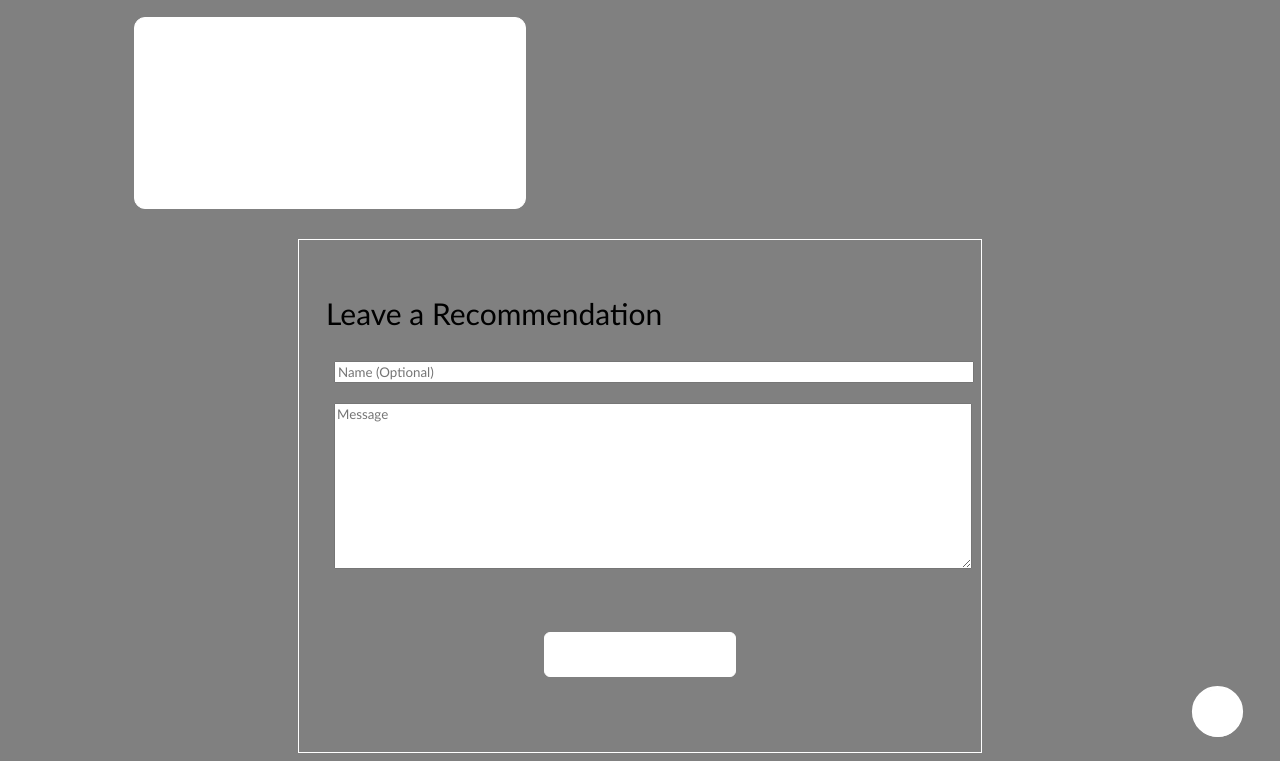
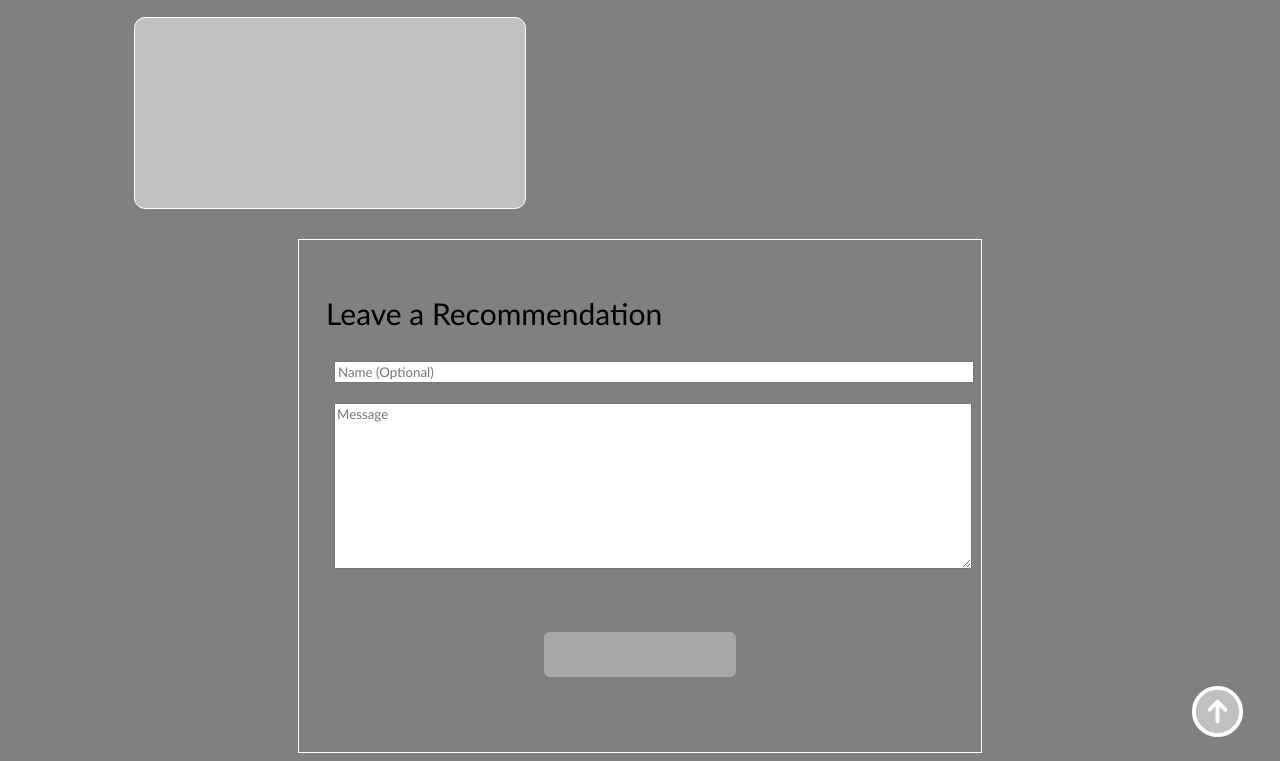
Before and after one commit to utkarshbhola/utkarsh-bhola.github-io, a plain HTML site: page index.html in a window 1280 px wide. In both pictures the pointer is over the button "submit". Shown: the part 1665-2426 px from the top of the page. Drawn offline with Linux system fonts and the light colour scheme.

Commit message:
Update style.css

```diff
--- a/style.css
+++ b/style.css
@@ -193,7 +193,7 @@ h2 {
   text-align: left;
   width: 21.875rem;
   padding: 1rem;
-  background-color: #fff;
+  background-color: silver;
   border-radius: 11px;
   box-shadow: 0 3px 10px var(--primary-shadow);
   padding: 20px;
@@ -204,7 +204,7 @@ h2 {
 }
 
 .recommendation span {
-  color: #FFFFFF;
+  color: silver;
   font-size: 20px;
   font-family: 'Times New Roman', Times, serif;
 }
@@ -215,7 +215,7 @@ h2 {
   width: 48px;
   height: 48px;
   border-radius: 100%;
-  background-color: #FFFFFF;
+  background-color: silver;
   display: flex;
   align-items: center;
   justify-content: center;
@@ -304,9 +304,9 @@ button {
 }
 
 button:hover {
-  background-color: #FFFFFF;
-  border: 1px solid #FFFFFF;
-  color: #fff;
+  background-color: 	#a9a9a9;
+  border: 1px solid 	#a9a9a9;
+  color: 	#a9a9a9;
   display: block;
   border-radius: 6px;
   text-align: center;
```
